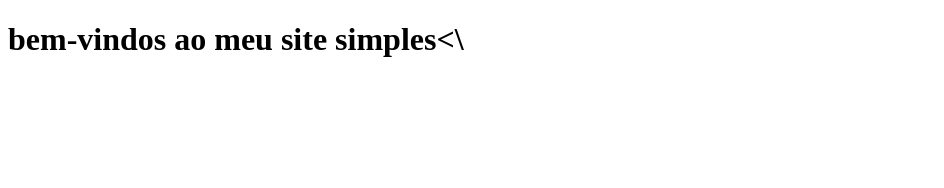
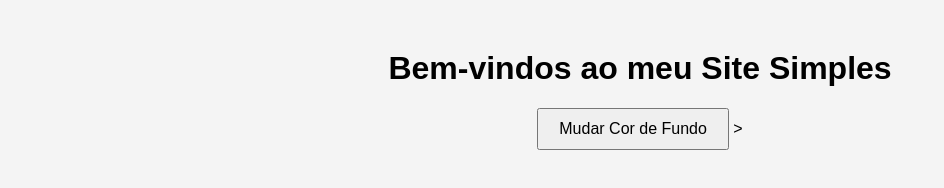
Before and after one commit to Vitor0462/site-simples, a plain HTML site: page index.html in a window 1280 px wide. Shown: the whole page, without its empty margins (0-944 px from the left). Drawn offline with Linux system fonts and the light colour scheme.

Commit message:
site simples

```diff
--- a/index.html
+++ b/index.html
@@ -3,12 +3,32 @@
 <head>
     <meta charset="UTF-8">
     <meta name="viewport" content="width=device-width, initial-scale=1.0">
-    <title>site simples</title>
+    <title>Site Simples</title>
+    <style>
+        /*Definição do estilo da página*/
+        body{
+            font-family: Arial, Helvetica, sans-serif;/*Definir a fonte do texto*/
+            text-align: center;/*Centralizar o texto da página*/
+            margin: 50px; /*Definir uma margem ao redor do conteúdo*/
+            background-color: #f4f4f4; /*Definir a cor de fundo padrão*/
+
+        }
+        /*Estilizar o botão*/
+        button{
+            padding: 10px 20px;/*Definir o tamanho do botão*/
+            font-size: 16px;
+
+        }
+
+    </style>
 </head>
 <body>
-   <!-titulo principal da página-->
-   <h1> bem-vindos ao meu site simples<\<h1>
-    <!--botão que mudará a cor de
-<button
+    <!--Titulo principal da página-->
+    <h1>Bem-vindos ao meu Site Simples</h1>
+
+    <!--Botão que mudará a cor de fundo da nossa página-->
+    <button onclick="mudarCor()">Mudar Cor de Fundo</button>
 </body>
 </html>
+
+>
```
